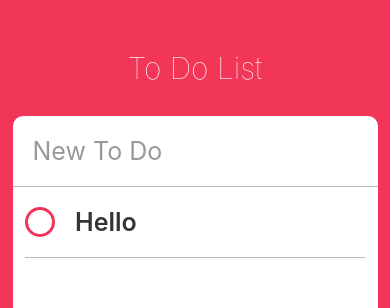
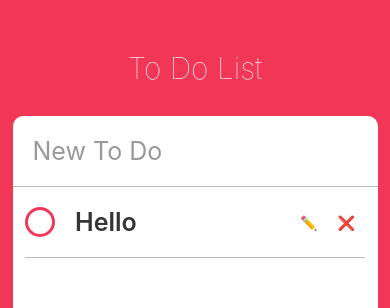
Before and after one commit to ruthetum/react-native-todo, a React Native app: screen / in a window 390 px wide. Shown: the top 308 px of the page. Built offline with nearby package versions, Linux system fonts and the light colour scheme.

Commit message:
수정, 삭제 버튼 UI

```diff
--- a/ToDo.js
+++ b/ToDo.js
@@ -9,9 +9,10 @@ export default class ToDO extends Component{
     isCompleted: false,
   };
   render() {
-    const { isCompleted } = this.state;
+    const { isEditing, isCompleted } = this.state;
     return (
       <View style={styles.contatiner}>
+        <View style={styles.column}>
           <TouchableOpacity onPress={this._toggleComplete}>
             <View
               style={[
@@ -28,6 +29,26 @@ export default class ToDO extends Component{
               Hello
           </Text>
         </View>
+        {isEditing ? <View style={styles.actions}>
+            <TouchableOpacity onPress={this._finishEditing}>
+              <View style={styles.actionContainer}>
+                <Text style={styles.actionText}>✅</Text>
+              </View>
+            </TouchableOpacity>
+          </View> : <View style={styles.actions}>
+            <TouchableOpacity onPress={this._startEditing}>
+              <View style={styles.actionContainer}>
+                <Text style={styles.actionText}>✏️</Text>
+              </View>
+            </TouchableOpacity>
+            <TouchableOpacity>
+              <View style={styles.actionContainer}>
+                <Text style={styles.actionText}>❌</Text>
+              </View>
+            </TouchableOpacity>
+          </View>
+        }
+      </View>
     );
   }
   _toggleComplete = () => {
@@ -37,6 +58,16 @@ export default class ToDO extends Component{
       };
     });
   };
+  _startEditing = () => {
+    this.setState({
+      isEditing: true
+    })
+  };
+  _finishEditing = () => {
+    this.setState({
+      isEditing: false
+    })
+  }
 }
 
 const styles = StyleSheet.create({
@@ -46,6 +77,7 @@ const styles = StyleSheet.create({
     borderBottomWidth:StyleSheet.hairlineWidth,
     flexDirection: "row",
     alignItems: "center",
+    justifyContent: "space-between"
   },
   circle: {
     width:30,
@@ -72,4 +104,17 @@ const styles = StyleSheet.create({
   uncompletedText: {
     color: "#353535"
   },
+  column: {
+    flexDirection: "row",
+    alignItems: "center",
+    // width: width/2,
+    justifyContent: "space-between"
+  },
+  actions: {
+    flexDirection:"row"
+  },
+  actionContainer: {
+    marginVertical: 10,
+    marginHorizontal: 10
+  }
 });
```
Lines whose indentation alone changed are shown as unchanged.
